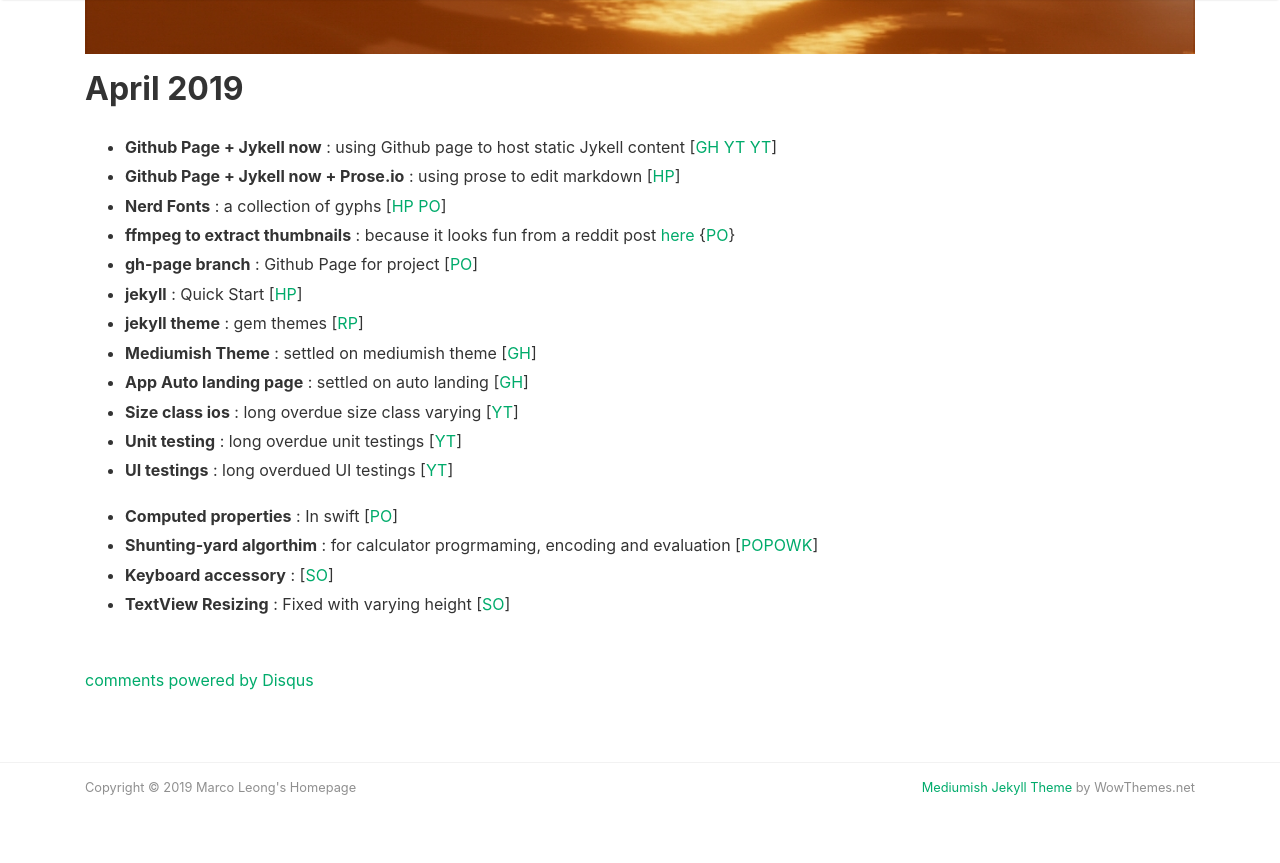
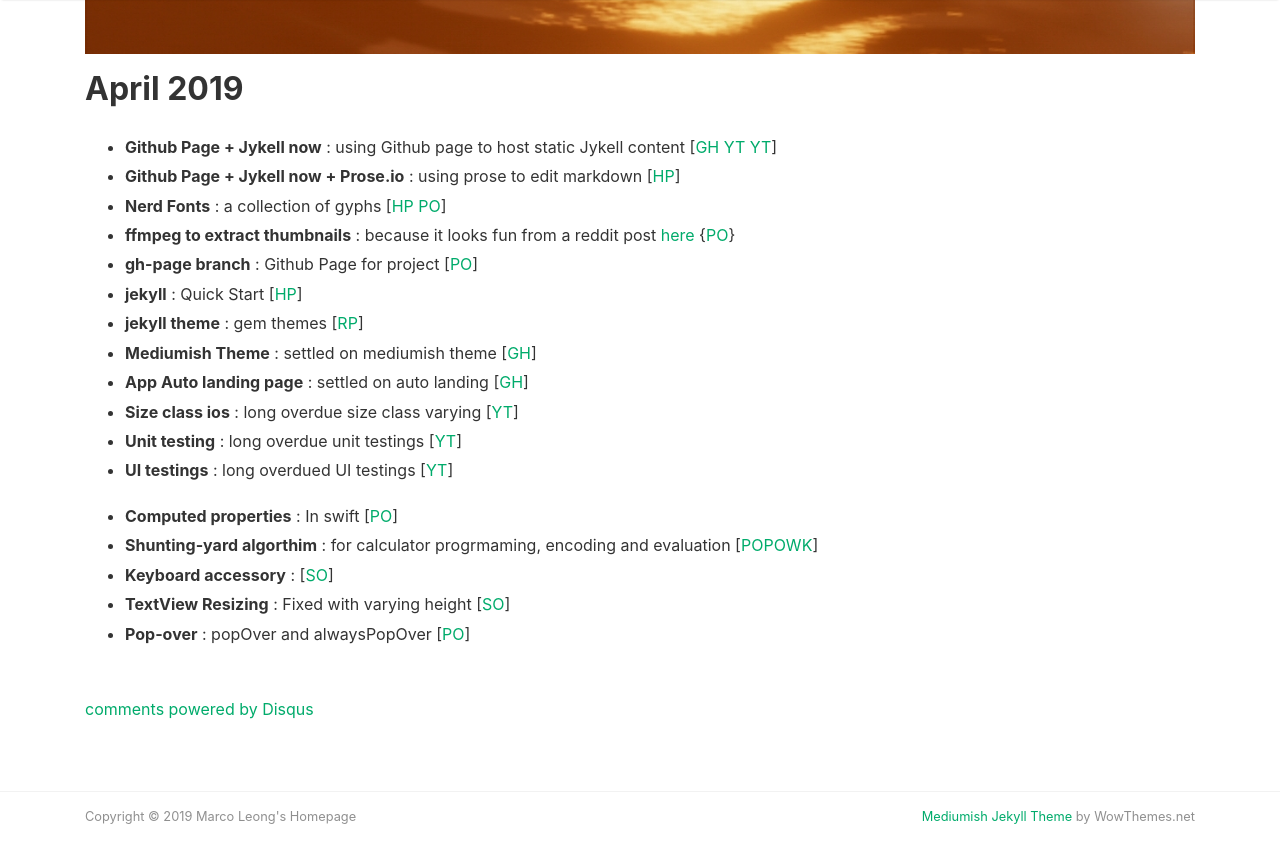
Before and after one commit to MarcoLeongDev/MarcoLeongDev.github.io, a Jekyll site: the page built from journey.md, in a window 1280 px wide and 900 px high, scrolled down 726 px. Shown: the top 863 px of the window. Built offline with Jekyll 4.4.1, drawn with Linux system fonts in a browser that asks for light colours; nearby versions of some CDN libraries; comment, search, counter and statistics services are not loaded.

Commit message:
Update journey.md

```diff
--- a/journey.md
+++ b/journey.md
@@ -27,5 +27,7 @@
 - **Shunting-yard algorthim** : for calculator progrmaming, encoding and evaluation [[PO](https://interactivepython.org/runestone/static/pythonds/BasicDS/InfixPrefixandPostfixExpressions.html)[PO](http://www.oxfordmathcenter.com/drupal7/node/628)[WK](https://en.wikipedia.org/wiki/Shunting-yard_algorithm)]
 - **Keyboard accessory** : [[SO](https://stackoverflow.com/questions/35689528/add-a-view-on-top-of-the-keyboard-using-inputaccessoryview-swift#35689635)]
 - **TextView Resizing** : Fixed with varying height [[SO](https://stackoverflow.com/questions/50467/how-do-i-size-a-uitextview-to-its-content)]
+- **Pop-over** : popOver and alwaysPopOver [[PO](https://www.ralfebert.de/ios-examples/uikit/choicepopover/)]
+
 
 <!-- - <details><summary>App Auto landing page</summary> settled on auto landing <a href="https://github.com/emilbaehr/automatic-app-landing-page">[GH]</a></details> -->
```
